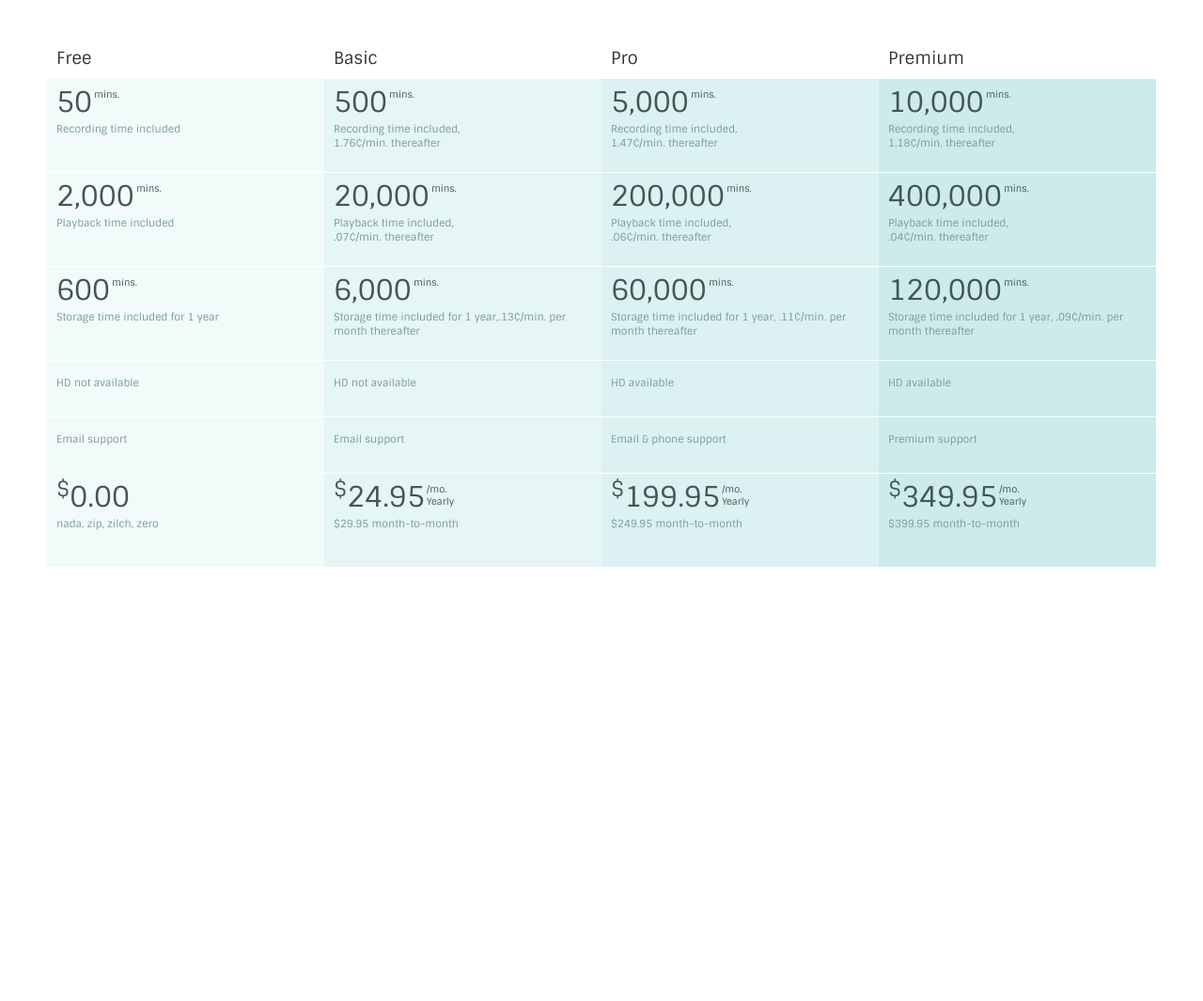
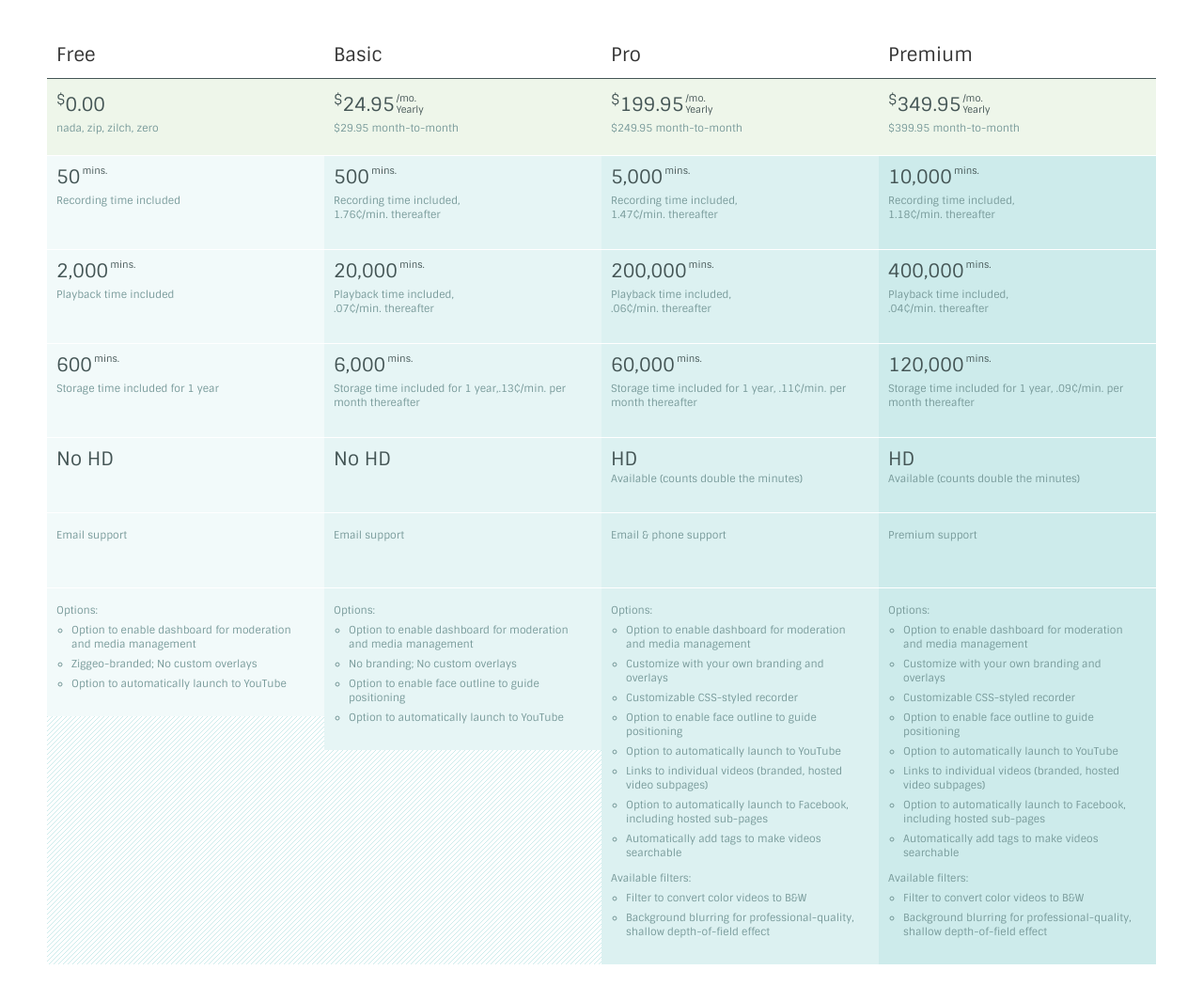
Before and after one commit to femmebot/WIP-zig-pricing, a plain HTML site: page index.html in a window 1280 px wide. Shown: the part 97-1162 px from the top of the page at 94% size. Before the commit the page ends 800 px from the top, so only its background shows below. Drawn offline with nearby package versions, Linux system fonts and the light colour scheme; a web font is replaced by a local one.

Commit message:
added options

```diff
--- a/css/pricing.css
+++ b/css/pricing.css
@@ -1,14 +1,20 @@
 /* Structure */
 .pricing .container { padding: 100px 10px; }
+.pricing .pricing-wrapper { background: url(../assets/images/diag-stripe-tile.gif) repeat; }
 .pricing .pricing-content { padding: 0; margin: 0; }
-.pricing .pricing-content h4 { padding: 40px 10px 0 10px; }
+.pricing .pricing-content h4 { padding: 40px 10px 10px 10px; margin: 0; font: 300 20px/30px 'Sintony', Helvetica, Arial, sans-serif; background-color: #fff; }
 .pricing .pricing-content p { font: 11px/15px 'Sintony', Helvetica, Arial, sans-serif; margin: 6px 0; color: #799; }
-.pricing .pricing-content div em { font: 300 30px/30px 'Sintony', Helvetica, Arial, sans-serif; font-style: normal; color: #455; float: left; display: block; margin: 0 2px 0 0; }
-.pricing .pricing-content .unit { font: 10px/13px 'Sintony', Helvetica, Arial, sans-serif; float: none; color: #455; display: block; min-height: 30px; }
+.pricing .pricing-content ul, .pricing .pricing-content ul li { font: 11px/15px 'Sintony', Helvetica, Arial, sans-serif; color: #799; list-style: none; padding: 0; margin: 0; }
+.pricing .pricing-content ul { margin: 6px 0; }
+.pricing .pricing-content ul ul { margin-bottom: 12px; }
+.pricing .pricing-content ul ul li { margin: 0 10px 6px 16px; list-style-type: circle; list-style-position: outside; }
+.pricing .pricing-content div em { font: 300 20px/24px 'Sintony', Helvetica, Arial, sans-serif; font-style: normal; color: #455; float: left; display: block; margin: 0 2px 0 0; }
+.pricing .pricing-content .unit { font: 10px/12px 'Sintony', Helvetica, Arial, sans-serif; float: none; color: #455; display: block; min-height: 24px; }
 
 /* Stylistic */
-.lt-aqua { background-color: #f2fafa; border-top: 1px solid #fff; padding: 10px 10px 15px 10px; min-height: 60px; }
-.aqua { background-color: #e6f5f5; border-top: 1px solid #fff; padding: 10px 10px 15px 10px; min-height: 60px; }
-.med-aqua { background-color: #dcf1f1; border-top: 1px solid #fff; padding: 10px 10px 15px 10px; min-height: 60px; }
-.dk-aqua { background-color: #cdebeb; border-top: 1px solid #fff; padding: 10px 10px 15px 10px; min-height: 60px; }
+.lt-aqua { background-color: #f2fafa; border-top: 1px solid #fff; padding: 10px 10px 15px 10px; min-height: 80px; }
+.aqua { background-color: #e6f5f5; border-top: 1px solid #fff; padding: 10px 10px 15px 10px; min-height: 80px; }
+.med-aqua { background-color: #dcf1f1; border-top: 1px solid #fff; padding: 10px 10px 15px 10px; min-height: 80px; }
+.dk-aqua { background-color: #cdebeb; border-top: 1px solid #fff; padding: 10px 10px 15px 10px; min-height: 80px; }
+.plain { background-color: #eef6ea; border-top: 1px solid #455; padding: 15px 10px 15px 10px; min-height: 80px; }
 .taller { height: 100px; }
--- a/index.html
+++ b/index.html
@@ -76,42 +76,103 @@
 
 	<div class="container-fluid pricing">
 		<div class="container">
-      <div class="row">
+      <div class="row pricing-wrapper">
         <div class="col-xs-12 col-sm-3 pricing-content">
           <h4>Free</h4>
+          <div class="plain"><em><sup>$</sup>0.00</em><span class="unit">&nbsp;</span><p>nada, zip, zilch, zero</p></div>
           <div class="lt-aqua taller"><em>50</em> <span class="unit">mins.</span><p>Recording time included</p></div>
           <div class="lt-aqua taller"><em>2,000</em> <span class="unit">mins.</span> <p>Playback time included</p></div>
           <div class="lt-aqua taller"><em>600</em> <span class="unit">mins.</span> <p>Storage time included for 1 year</p></div>
-          <div class="lt-aqua"><p>HD not available</p></div>
+          <div class="lt-aqua"><em>No HD</em><br/><p></p></div>
           <div class="lt-aqua"><p>Email support</p></div>
-          <div class="lt-aqua taller"><em><sup>$</sup>0.00</em><span class="unit">&nbsp;</span><p>nada, zip, zilch, zero</p></div>
+          <div class="lt-aqua">
+            <ul>
+              <li>Options:</li>
+                <ul>
+                  <li>Option to enable dashboard for moderation and media management</li>
+                  <li>Ziggeo-branded; No custom overlays</li>
+                  <li>Option to automatically launch to YouTube</li>
+                </ul>
+            </ul>
+          </div>
         </div>
         <div class="col-xs-12 col-sm-3 pricing-content">
           <h4>Basic</h4>
-          <div class="aqua taller"><em>500</em> <span class="unit">mins.</span> <p>Recording time included, <br/>1.76&cent;/min. thereafter</p></div>
-          <div class="aqua taller"><em>20,000</em> <span class="unit">mins.</span> <p>Playback time included, <br/>.07&cent;/min. thereafter</p></div>
-          <div class="aqua taller"><em>6,000</em> <span class="unit">mins.</span> <p>Storage time included for 1 year,.13&cent;/min. per month thereafter</p></div>
-          <div class="aqua"><p>HD not available</p></div>
-          <div class="aqua"><p>Email support</p></div>
-          <div class="aqua taller"><em><sup>$</sup>24.95</em><span class="unit">/mo. <br />Yearly</span><p>$29.95 month-to-month</p></div>
+            <div class="plain"><em><sup>$</sup>24.95</em><span class="unit">/mo. <br />Yearly</span><p>$29.95 month-to-month</p></div>
+            <div class="aqua taller"><em>500</em> <span class="unit">mins.</span> <p>Recording time included, <br/>1.76&cent;/min. thereafter</p></div>
+            <div class="aqua taller"><em>20,000</em> <span class="unit">mins.</span> <p>Playback time included, <br/>.07&cent;/min. thereafter</p></div>
+            <div class="aqua taller"><em>6,000</em> <span class="unit">mins.</span> <p>Storage time included for 1 year,.13&cent;/min. per month thereafter</p></div>
+            <div class="aqua"><em>No HD</em><br/><p></p></div>
+            <div class="aqua"><p>Email support</p></div>
+            <div class="aqua">
+              <ul>
+                <li>Options:</li>
+                <ul>
+                  <li>Option to enable dashboard for moderation and media management</li>
+                  <li>No branding; No custom overlays</li>
+                  <li>Option to enable face outline to guide positioning</li>
+                  <li>Option to automatically launch to YouTube</li>
+                </ul>
+              </ul>
+            </div>
           </div>
           <div class="col-xs-12 col-sm-3 pricing-content">
             <h4>Pro</h4>
+            <div class="plain"><em><sup>$</sup>199.95</em><span class="unit">/mo.<br/> Yearly</span> <p>$249.95 month-to-month</p></div>
             <div class="med-aqua taller"><em>5,000</em> <span class="unit">mins.</span> <p>Recording time included, <br/>1.47&cent;/min. thereafter</p></div>
             <div class="med-aqua taller"><em>200,000</em> <span class="unit">mins.</span> <p>Playback time included, <br/>.06&cent;/min. thereafter</p></div>
             <div class="med-aqua taller"><em>60,000</em> <span class="unit">mins.</span> <p>Storage time included for 1 year, .11&cent;/min. per month thereafter</p></div>
-            <div class="med-aqua"><p>HD available</p></div>
+            <div class="med-aqua"><em>HD</em><br/><p>Available (counts double the minutes)</p></div>
             <div class="med-aqua"><p>Email &amp; phone support</p></div>
-            <div class="med-aqua taller"><em><sup>$</sup>199.95</em><span class="unit">/mo.<br/> Yearly</span> <p>$249.95 month-to-month</p></div>
+            <div class="med-aqua">
+              <ul>
+                <li>Options:</li>
+                <ul>
+                  <li>Option to enable dashboard for moderation and media management</li>
+                  <li>Customize with your own branding and overlays</li>
+                  <li>Customizable CSS-styled recorder</li>
+                  <li>Option to enable face outline to guide positioning</li>
+                  <li>Option to automatically launch to YouTube</li>
+                  <li>Links to individual videos (branded, hosted video subpages)</li>
+                  <li>Option to automatically launch to Facebook, including hosted sub-pages</li>
+                  <li>Automatically add tags to make videos searchable</li>
+                </ul>
+                <li>Available filters:</li>
+                <ul>
+                  <li>Filter to convert color videos to B&amp;W</li>
+                  <li>Background blurring for professional-quality, shallow depth-of-field effect</li>
+                </ul>
+              </ul>
+            </div>
             </div>
             <div class="col-xs-12 col-sm-3 pricing-content">
              <h4>Premium</h4>
+             <div class="plain"><em><sup>$</sup>349.95</em><span class="unit">/mo.<br/> Yearly</span><p>$399.95 month-to-month</p></div>
               <div class="dk-aqua taller"><em>10,000</em> <span class="unit">mins.</span> <p>Recording time included, <br/>1.18&cent;/min. thereafter</p></div>
               <div class="dk-aqua taller"><em>400,000</em> <span class="unit">mins.</span> <p>Playback time included, <br/>.04&cent;/min. thereafter</p></div>
               <div class="dk-aqua taller"><em>120,000</em> <span class="unit">mins.</span> <p>Storage time included for 1 year, .09&cent;/min. per month thereafter</p></div>
-              <div class="dk-aqua"><p>HD available</p></div>
+              <div class="dk-aqua"><em>HD</em><br/><p>Available (counts double the minutes)</p></div>
               <div class="dk-aqua"><p>Premium support</p></div>
-              <div class="dk-aqua taller"><em><sup>$</sup>349.95</em><span class="unit">/mo.<br/> Yearly</span><p>$399.95 month-to-month</p></div>
+              <div class="dk-aqua">
+                <ul>
+                  <li>Options:</li>
+                  <ul>
+                    <li>Option to enable dashboard for moderation and media management</li>
+                    <li>Customize with your own branding and overlays</li>
+                    <li>Customizable CSS-styled recorder</li>
+                    <li>Option to enable face outline to guide positioning</li>
+                    <li>Option to automatically launch to YouTube</li>
+                    <li>Links to individual videos (branded, hosted video subpages)</li>
+                    <li>Option to automatically launch to Facebook, including hosted sub-pages</li>
+                    <li>Automatically add tags to make videos searchable</li>
+                  </ul>
+                  <li>Available filters:</li>
+                  <ul>
+                    <li>Filter to convert color videos to B&amp;W</li>
+                    <li>Background blurring for professional-quality, shallow depth-of-field effect</li>
+                  </ul>
+                </ul>
+              </div>
               </div>
       </div>
     </div><!-- /container -->
```
Also changed, not shown: assets/images/diag-stripe-tile.gif (added).
